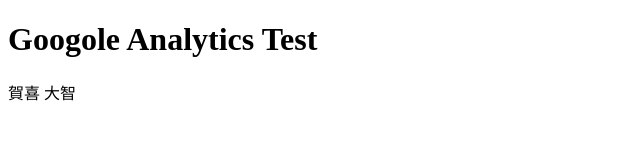
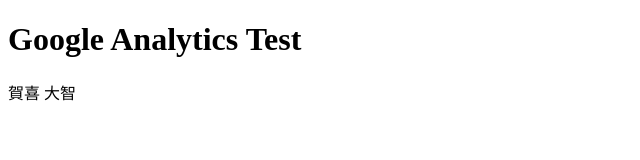
Before and after one commit to daichi516/GA4_test, a plain HTML site: page index.html in a window 1280 px wide. Shown: the whole page, without its empty margins (0-640 px from the left). Drawn offline with Linux system fonts and the light colour scheme.

Commit message:
Update index.html

```diff
--- a/index.html
+++ b/index.html
@@ -6,7 +6,7 @@
   <title>Document</title>
 </head>
 <body>
-  <h1>Googole Analytics Test</h1>
+  <h1>Google Analytics Test</h1>
   <p>賀喜 大智</p>
 </body>
 
```
